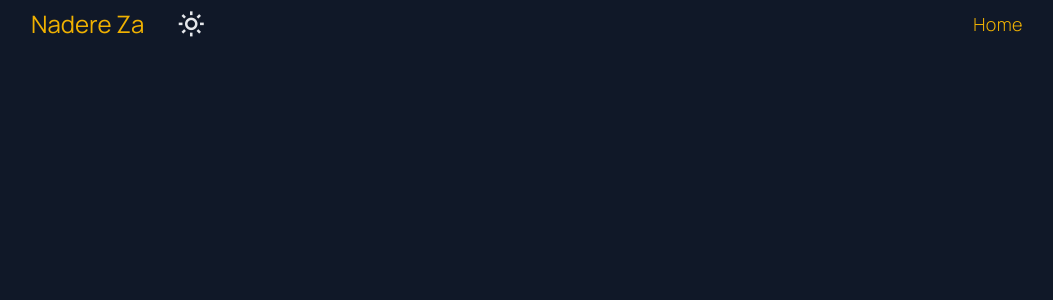
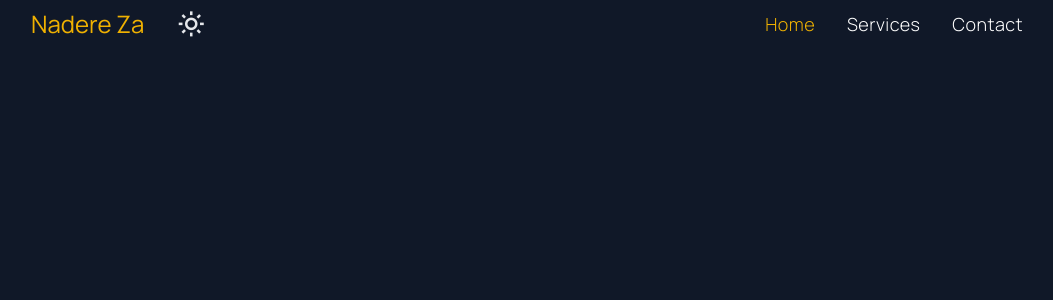
Before and after one commit to NadereZ/portfolio-website, a React (Vite) app: page / in a window 1280 px wide. Shown: the top 300 px of the page, without its empty margins (113-1166 px from the left). Built offline with nearby package versions, Linux system fonts and the light colour scheme.

Commit message:
Complete navbar design.

```diff
--- a/src/components/Navbar.jsx
+++ b/src/components/Navbar.jsx
@@ -2,22 +2,58 @@ import React from 'react';
 
 const Navbar = () => {
   return (
+    /**
+     * Main Navbar Container
+     * - Fixed at the top of the page
+     * - Responsive height and padding
+     * - Dark background with flex layout
+     */
     <div className="w-full md:h-12 sm:h-14 h-18 flex justify-between items-center xl:px-36 lg:px-24 md:px-12 sm:px-6 px-4 fixed top-0 bg-gray-900 z-50">
-      {/* Left Side (Logo + Icon) */}
+
+      {/* Left Section - Logo/Brand and Theme Toggle */}
       <div className="flex items-center sm:gap-x-4 gap-x-2">
-        <a href="#" className="md:text-2xl sm:text-xl text-lg text-yellow-500 hover:text-yellow-400 transition-colors">
+        {/* Brand Logo/Link */}
+        <a
+          href="#"
+          className="md:text-2xl sm:text-xl text-lg text-yellow-500 hover:text-yellow-400 transition-colors"
+        >
           Nadere Za
         </a>
+
+        {/* Theme Toggle Icon (Sun) */}
         <i className="bx bx-sun md:text-3xl sm:text-2xl text-xl text-gray-200 hover:text-yellow-400 sm:ml-4 ml-2 cursor-pointer transition-colors"></i>
       </div>
 
-      {/* Right Side (Navigation Links) */}
-      <div className="flex items-center">
+      {/* Right Section - Navigation Links */}
+      <div className="flex items-center gap-x-8">
+        {/* Home Link with Active Yellow Color */}
         <a
           href="#"
-          className="lg:text-lg md:text-base text-sm font-light text-yellow-500 hover:text-yellow-400 tracking-wide transition-colors"
+          className="group lg:text-lg md:text-base text-sm font-light text-yellow-500 hover:text-yellow-400 tracking-wide transition-colors relative"
         >
           Home
+          {/* Animated Underline Effect */}
+          <span className="absolute -bottom-1 left-0 w-full h-[1px] bg-yellow-500 transform scale-x-0 group-hover:scale-x-100 transition-transform duration-300 origin-left"></span>
+        </a>
+
+        {/* Services Link */}
+        <a
+          href="#"
+          className="group lg:text-lg md:text-base text-sm font-light text-white hover:text-white tracking-wide transition-colors relative"
+        >
+          Services
+          {/* Animated Underline Effect */}
+          <span className="absolute -bottom-1 left-0 w-full h-[1px] bg-white transform scale-x-0 group-hover:scale-x-100 transition-transform duration-300 origin-left"></span>
+        </a>
+
+        {/* Contact Link */}
+        <a
+          href="#"
+          className="group lg:text-lg md:text-base text-sm font-light text-white hover:text-white tracking-wide transition-colors relative"
+        >
+          Contact
+          {/* Animated Underline Effect */}
+          <span className="absolute -bottom-1 left-0 w-full h-[1px] bg-white transform scale-x-0 group-hover:scale-x-100 transition-transform duration-300 origin-left"></span>
         </a>
       </div>
     </div>
```
